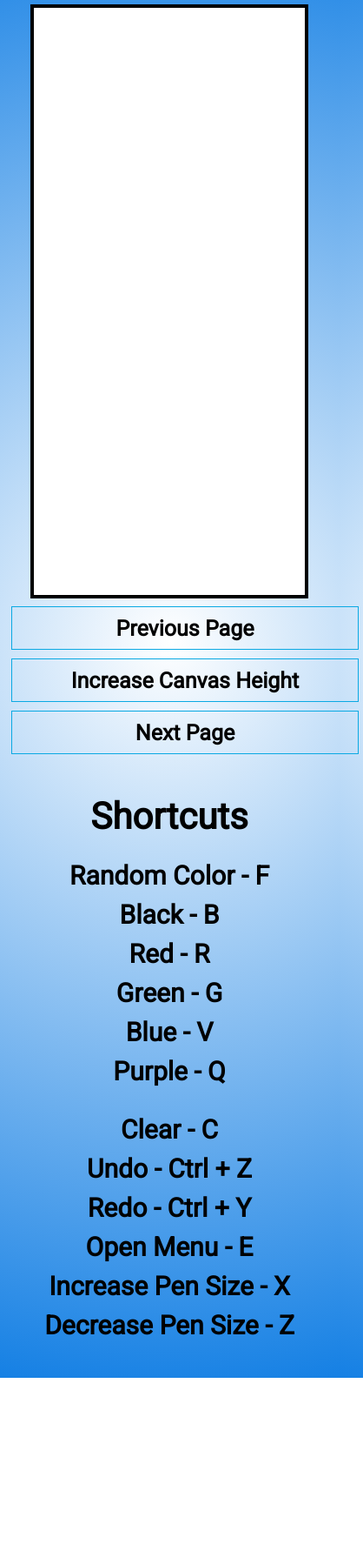
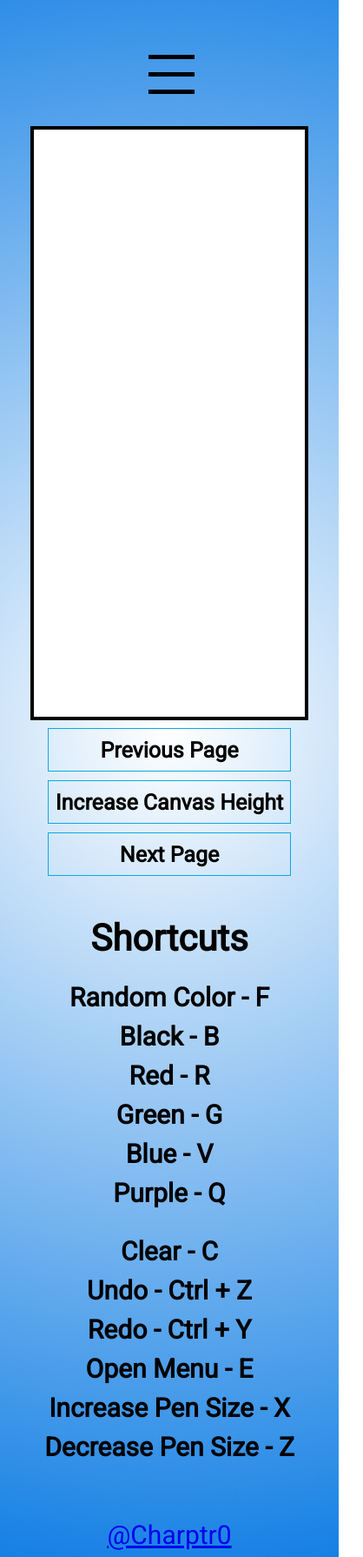
Before and after one commit to Charptr0/Paint, a plain HTML site: page index.html in a window 390 px wide. Shown: the part 110-1900 px from the top of the page at 87% size, 418 px wide, since content can reach past the window. Before the commit the page ends 1694 px from the top, so only its background shows below. Drawn offline with Linux system fonts and the light colour scheme.

Commit message:
adjust for mobile

```diff
--- a/index.html
+++ b/index.html
@@ -95,8 +95,8 @@
         </div>
     </div>
 
-    <footer>
-        <img src="">
+    <footer class="center" style="margin-top: 50px;">
+        <a href="https://github.com/Charptr0/Paint" target="_blank" style="font-size: 30px;">@Charptr0</a>
     </footer>
 
     <script src="menu_handler.js" type="module"></script>
--- a/menu.css
+++ b/menu.css
@@ -116,3 +116,28 @@ h3 {
     font-size: 30px;
     text-align: center;
 }
+
+@media screen and (max-width: 600px) {
+    #option-btn {
+        float: none;
+        margin: 20px;
+    }
+
+    .menu-icon {
+        width: auto;
+    }
+}
+
+@media screen and (max-width: 350px) {
+    nav {
+        width: 200px;
+    }
+
+    #change-pen-size {
+        width: 100px;
+    }
+
+    .more-options-btn {
+        width: 100px;
+    }
+}
--- a/styles.css
+++ b/styles.css
@@ -60,3 +60,10 @@ canvas {
     display: inline-block;
     justify-content: space-around;
 }
+
+@media screen and (max-width: 600px) {
+    .canvas-btn {
+        width: 280px;
+
+    }
+}
```
